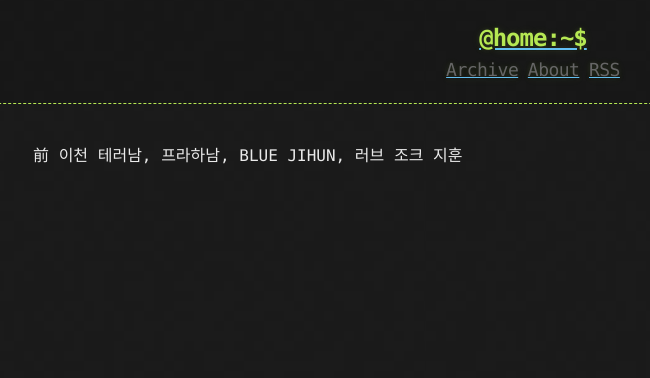
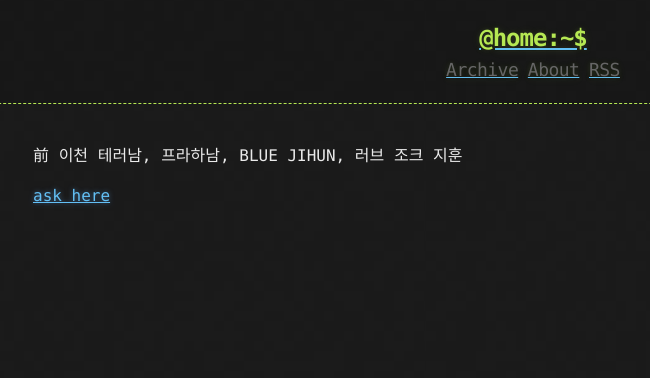
Before and after one commit to imrealz/imrealz.github.com, a Jekyll site: the page built from about.md, in a window 1280 px wide. Shown: the top 378 px of the page, without its empty margins (107-757 px from the left). Built offline with Jekyll 4.4.1, drawn with Linux system fonts in a browser that asks for light colours.

Commit message:
Update about.md

```diff
--- a/about.md
+++ b/about.md
@@ -4,3 +4,5 @@ title: About
 ---
 
 前 이천 테러남, 프라하남, BLUE JIHUN, 러브 조크 지훈
+
+[ask here](https://asked.kr/optimhwang)
```
